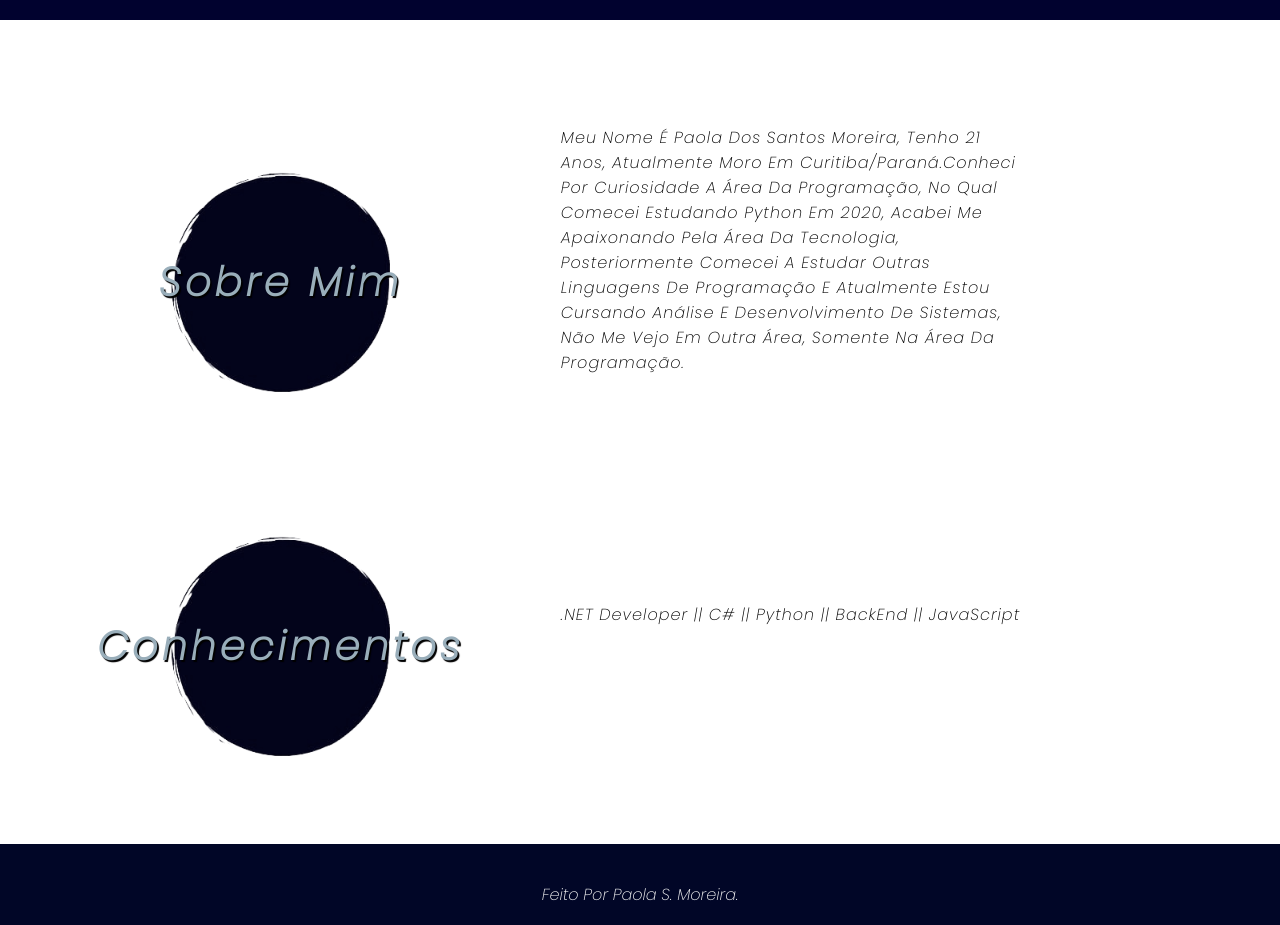
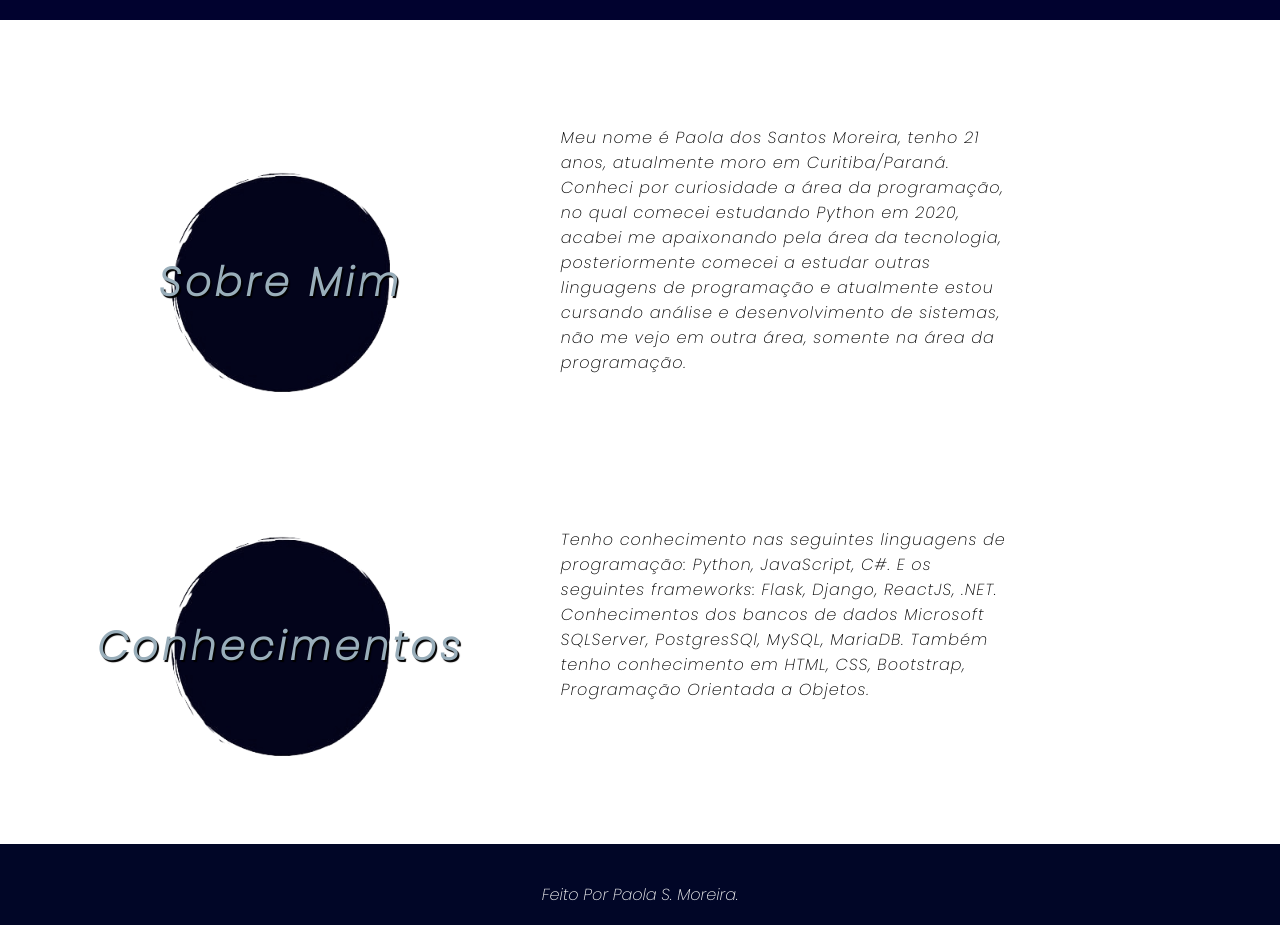
Before and after one commit to paollasantos/portif-lio, a plain HTML site: page index.html in a window 1280 px wide. Shown: the part 780-1705 px from the top of the page. Drawn offline with Linux system fonts and the light colour scheme.

Commit message:
Ajuste no card conhecimentos e na fonte da letras

```diff
--- a/index.html
+++ b/index.html
@@ -51,7 +51,7 @@
               </div>
           </div>
           <div class="card-text">
-            Meu nome é Paola dos Santos Moreira, tenho 21 anos, atualmente moro em Curitiba/Paraná.Conheci por curiosidade a área
+            Meu nome é Paola dos Santos Moreira, tenho 21 anos, atualmente moro em Curitiba/Paraná. Conheci por curiosidade a área
             da programação, no qual comecei estudando Python em 2020, acabei me apaixonando pela área da tecnologia, posteriormente
             comecei a estudar outras linguagens de programação e atualmente estou cursando análise e desenvolvimento de sistemas,
             não me vejo em outra área, somente na área da programação.
@@ -65,7 +65,10 @@
             </div>
         </div>
         <div class="card-text">
-            .NET Developer || C# || Python || BackEnd || JavaScript
+            Tenho conhecimento nas seguintes linguagens de programação: Python, JavaScript, C#.
+            E os seguintes frameworks: Flask, Django, ReactJS, .NET.
+            Conhecimentos dos bancos de dados Microsoft SQLServer, PostgresSQl, MySQL, MariaDB.
+            Também tenho conhecimento em HTML, CSS, Bootstrap, Programação Orientada a Objetos.
             </div>
         </div>
     </main>
--- a/style.css
+++ b/style.css
@@ -230,7 +230,7 @@ a:hover {
     width: 40%;
     letter-spacing: 1px;
     color: black;
-    text-transform: capitalize;
+    text-transform: verdana;
     text-align: left;
 }
 
```
